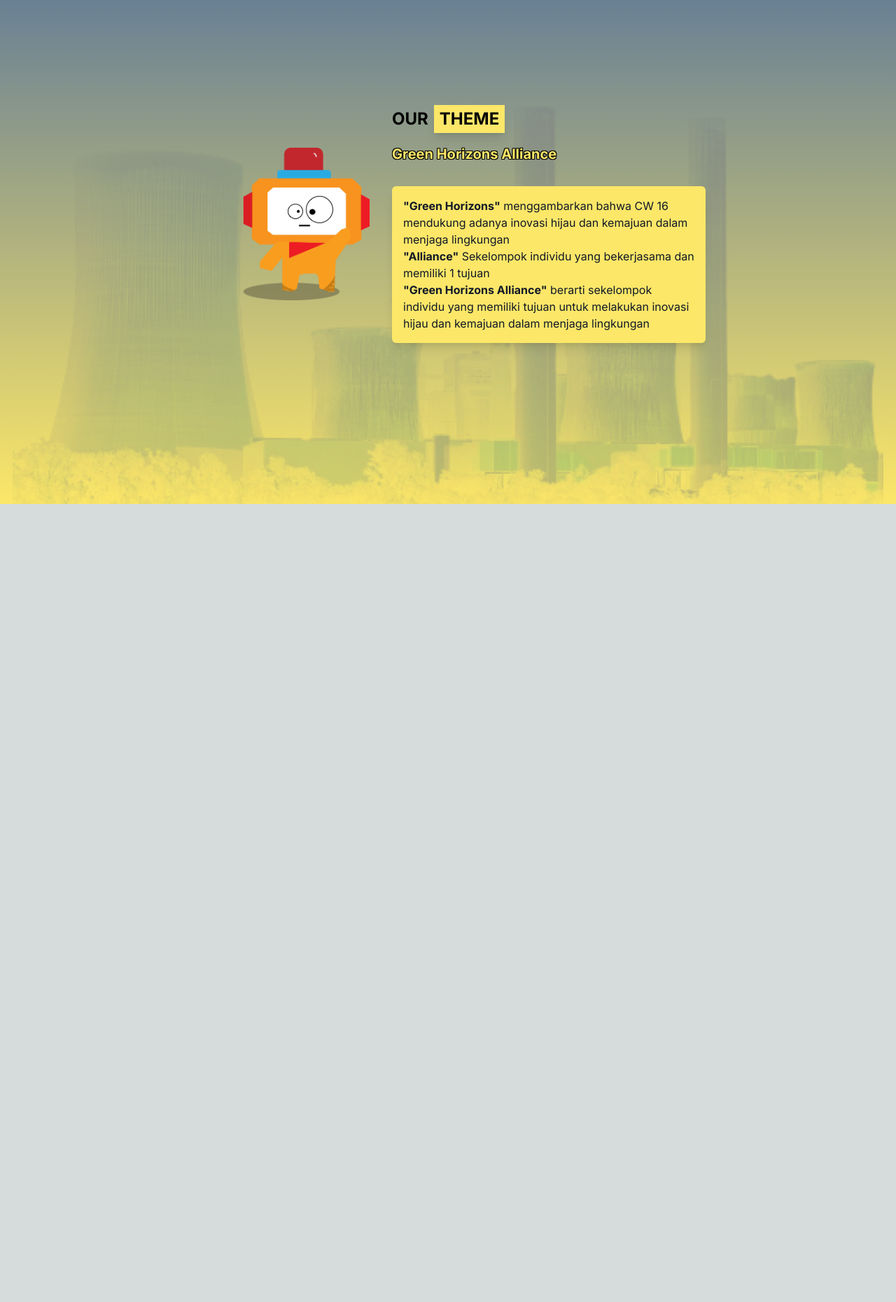
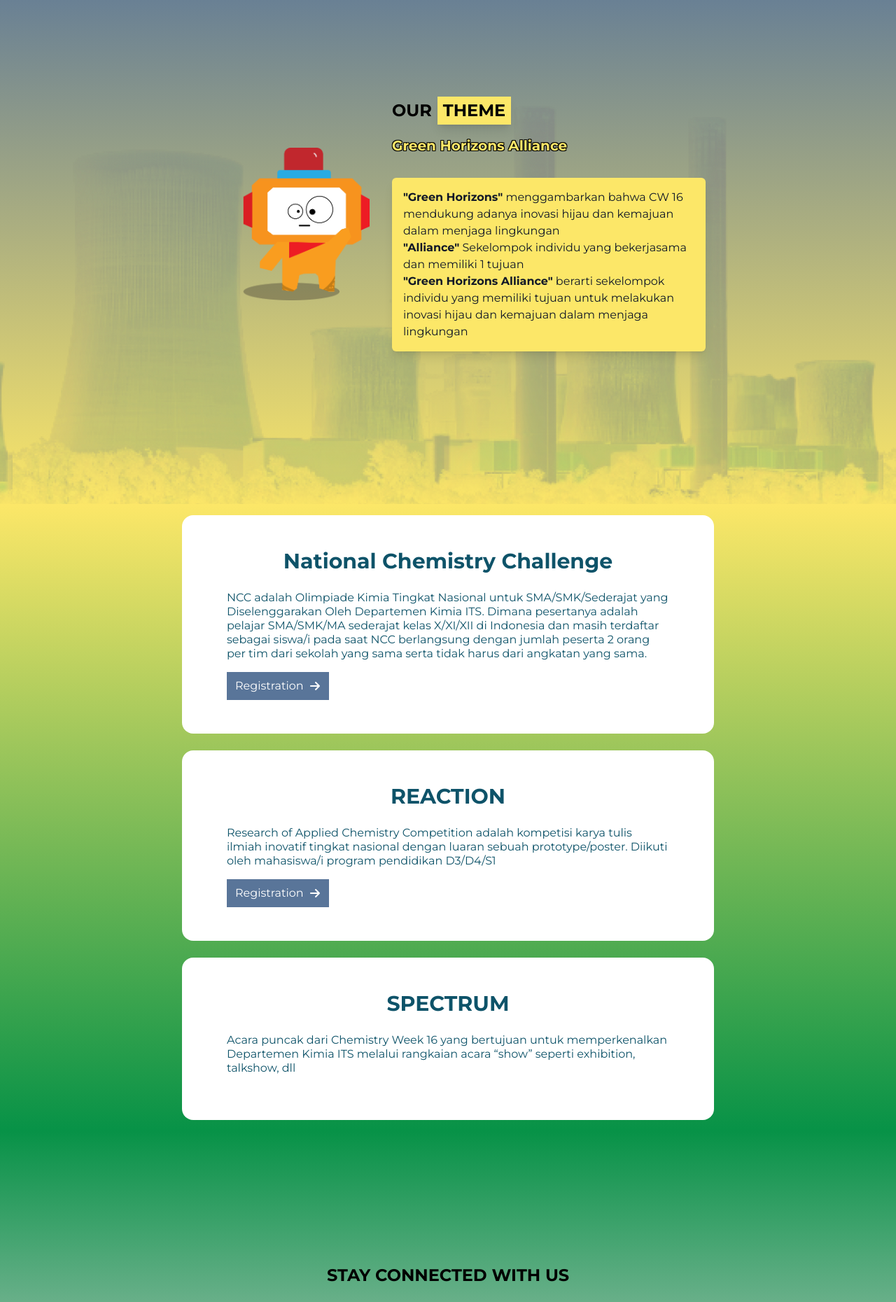
Before and after one commit to dzakiruw/chemweek, a Next.js app: page / in a window 1280 px wide. Shown: the part 880-2740 px from the top of the page at 70% size. Before the commit the page ends 1600 px from the top, so only its background shows below. Built offline with nearby package versions, Linux system fonts and the light colour scheme.

Commit message:
feat: comp list section and contacts section (#1)
Co-authored-by: pharmalink-20 <michaelaangelaa@gmail.com>

```diff
--- a/src/app/layout.tsx
+++ b/src/app/layout.tsx
@@ -1,8 +1,15 @@
 import type { Metadata } from "next";
-import { Inter } from "next/font/google";
+import { Montserrat } from "next/font/google";
 import "./globals.css";
 
-const inter = Inter({ subsets: ["latin"] });
+// const inter = Inter({ subsets: ["latin"] });
+const montserrat = Montserrat({
+  weight: ['400', '600', '700'],
+  display: 'swap',
+  subsets: ["latin"],
+  variable: '--font-montserrat',
+
+})
 
 export const metadata: Metadata = {
   title: "Chem Week",
@@ -20,7 +27,7 @@ export default function RootLayout({
         <title>Chem Week</title>
         <link rel="icon" href="/logo.png" />
       </head>
-      <body className={inter.className}>{children}</body>
+      <body className={montserrat.className}>{children}</body>
     </html>
   );
 }
--- a/src/app/page.tsx
+++ b/src/app/page.tsx
@@ -1,14 +1,16 @@
 import React from 'react';
-import Head from '../components/first';
-import SecondSection from '../components/second';
+import HeadSection from '../components/landingPage/first';
+import SecondSection from '../components/landingPage/second';
+import Competition from '@/components/landingPage/Competition';
+import Contacts from '@/components/landingPage/Contacts';
 
 const Home = () => {
   return (
     <div className="bg-gray-100 min-h-screen">
-      <Head />
-      <div className="bg-gray-100 min-h-screen">
-        <SecondSection />
-      </div>
+      <HeadSection />
+      <SecondSection />
+      <Competition />
+      <Contacts />
     </div>
   );
 };
--- /dev/null
+++ b/src/components/landingPage/Competition.tsx
@@ -0,0 +1,44 @@
+import React from "react";
+
+import { FaArrowRight } from "react-icons/fa6";
+
+export default function Competition() {
+
+    const data = [
+        {
+            title: "National Chemistry Challenge",
+            description: "NCC adalah Olimpiade Kimia Tingkat Nasional untuk SMA/SMK/Sederajat yang Diselenggarakan Oleh Departemen Kimia ITS. Dimana pesertanya adalah pelajar SMA/SMK/MA sederajat kelas X/XI/XII di Indonesia dan masih terdaftar sebagai siswa/i pada saat NCC berlangsung dengan jumlah peserta 2 orang per tim dari sekolah yang sama serta tidak harus dari angkatan yang sama.",
+            button_link: "asd"
+        },
+        {
+            title: "REACTION",
+            description: "Research of Applied Chemistry Competition adalah kompetisi karya tulis ilmiah inovatif tingkat nasional dengan luaran sebuah prototype/poster. Diikuti oleh mahasiswa/i program pendidikan D3/D4/S1",
+            button_link: "ads"
+        },
+        {
+            title: "SPECTRUM",
+            description: "Acara puncak dari Chemistry Week 16 yang bertujuan untuk memperkenalkan Departemen Kimia ITS melalui rangkaian acara “show” seperti exhibition, talkshow, dll",
+            button_link: undefined
+        },
+    ]
+
+    return (
+        <>
+            <div className="min-h-screen py-4 bg-gradient-to-b from-yellow-400 to-[#079247] items-center justify-center flex flex-col gap-6 px-6 sm:px-14 md:px-24 xl:px-0">
+                {data.map((item, idx) => {
+                    return (
+                        <div key={idx} className="bg-white rounded-2xl w-full mx-auto px-8 py-8 sm:px-12 sm:py-10 lg:px-16 lg:py-12 xl:px-16 xl:py-12 lg:w-[760px]">
+                            <h5 className="text-center text-[#0E5369] font-bold text-xl md:text-3xl pb-4 md:pb-6">{item.title}</h5>
+                            <p className="text-start text-[#0E5369] leading-tight pb-3 md:pb-4">{item.description}</p>
+                            {item.button_link ? (
+                                <button className="bg-[#597599] text-white px-3 py-2">
+                                    <div className="flex space-x-2"><a href="#">Registration</a> <FaArrowRight className="h-full pt-1"/></div>
+                                </button>
+                            ) : null}
+                        </div>
+                    )
+                })}
+            </div>
+        </>
+    )
+}
--- /dev/null
+++ b/src/components/landingPage/Contacts.tsx
@@ -0,0 +1,21 @@
+import React from "react";
+
+import { FaInstagram, FaTiktok } from "react-icons/fa"
+
+export default function Contacts() {
+    return (
+        <>
+            <div className="h-[500px] bg-gradient-to-b from-[#079247] to-[#cecece] items-center flex flex-col justify-center overflow-hidden">
+                <h6 className="text-center font-bold text-lg md:text-2xl pb-4 md:pb-6">STAY CONNECTED WITH US</h6>
+                <div className="flex justify-center gap-6 lg:w-[760px] mx-auto">
+                    <div className="bg-white p-6 rounded-full">
+                        <FaInstagram className="scale-[1.75]"/>
+                    </div>
+                    <div className="bg-white p-6 rounded-full">
+                        <FaTiktok className="scale-[1.75]"/>
+                    </div>
+                </div>
+            </div>
+        </>
+    )
+}
--- a/src/components/first.tsx
+++ b/src/components/landingPage/first.tsx
@@ -1,11 +1,8 @@
-import First from 'next/head';
+import React from "react";
 
 export default function Home() {
   return (
     <div className="relative min-h-screen bg-gradient-to-b from-blue-200 to-blue-400 flex flex-col items-center justify-center overflow-hidden">
-      <First>
-        <title>Chemistry Week</title>
-      </First>
       <div className="text-center z-10">
         <div className="relative mb-5 mt-5">
           <img src="/center-star.png" alt="Top Star" className="absolute left-1/2 transform -translate-x-1/2 w-80 md:w-112 -mt-3"/>
--- a/src/components/second.tsx
+++ b/src/components/landingPage/second.tsx
@@ -3,7 +3,7 @@ import React from 'react';
 const SecondSection = () => {
   return (
     <div className="relative min-h-screen bg-gradient-to-b from-blue-400 to-blue-600 flex items-center justify-center overflow-hidden w-full">
-      <div className="absolute inset-0 w-full h-full bg-no-repeat bg-cover bg-center bg-blend-exclusion" style={{ backgroundImage: "url('/background.png')", backgroundSize: 'contain', opacity: 0.5 }} />
+      <div className="absolute inset-0 w-full h-full bg-no-repeat xl:bg-repeat-x bg-center bg-blend-exclusion" style={{ backgroundImage: "url('/background.png')", backgroundSize: 'contain', opacity: 0.5 }} />
       <div className="container mx-auto flex flex-col md:flex-row items-center justify-center text-center md:text-left relative z-10 w-full">
         <div className="flex-shrink-0 mb-6 md:mb-0">
           <img src="/mascot.png" alt="Mascot" className="w-48 md:w-64" />
```
Also changed, not shown: package.json (+7 -3 lines), src/lib/clsxm.ts (added, +7 -0 lines), 2 other files (tests, documents, lock files or other folders).
